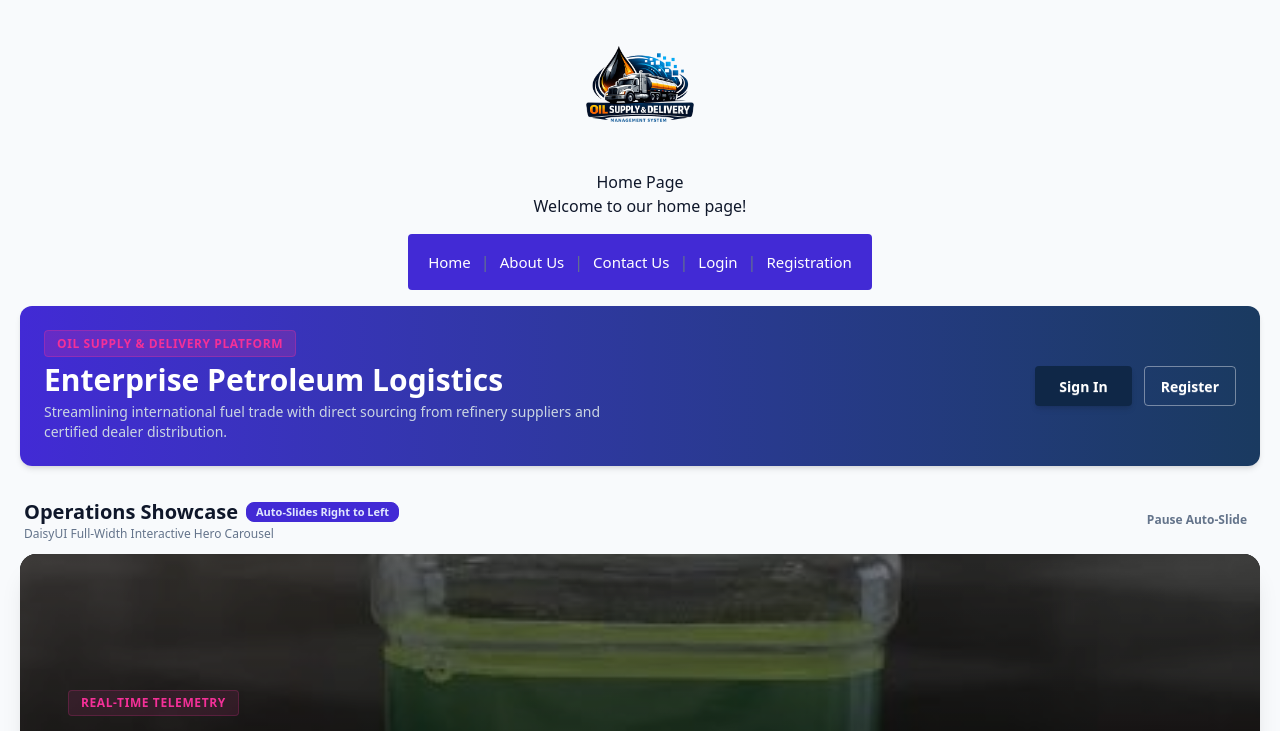
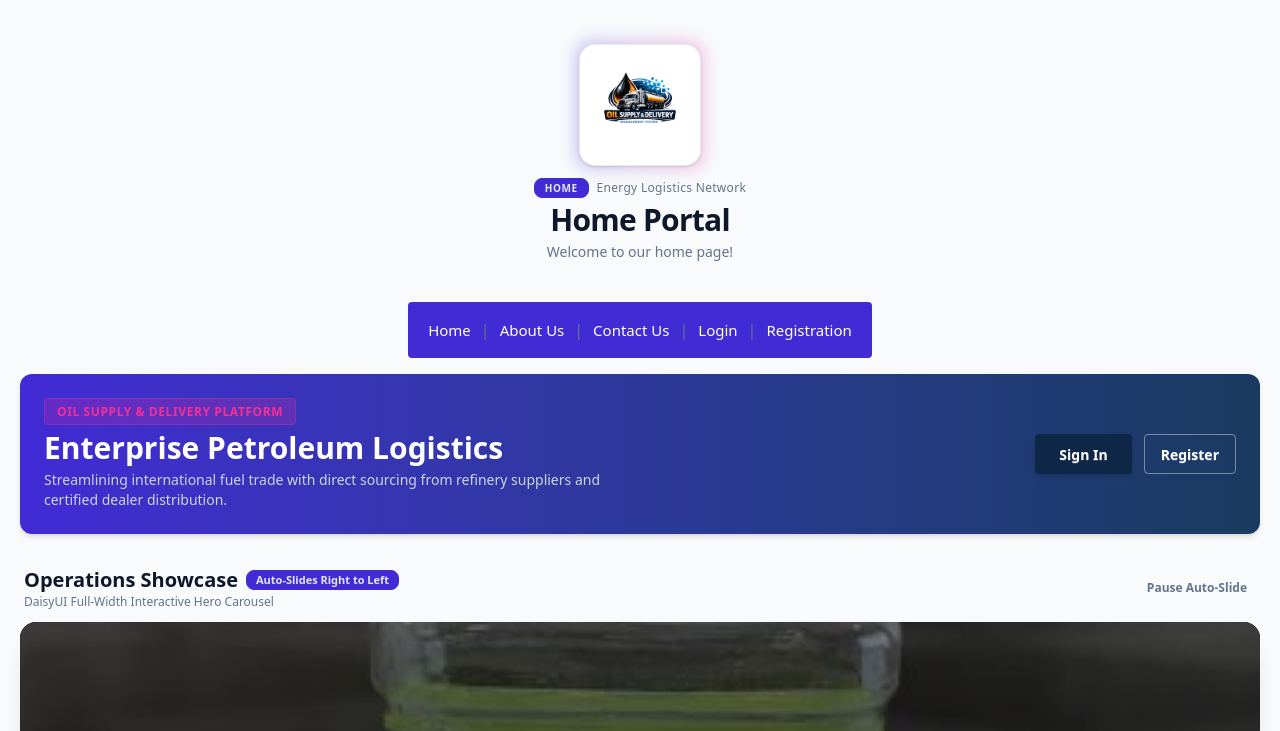
Before and after one commit to MirEashanZaman/Oil-Supply-Delivery-Management-System-Frontend, a Next.js app: page / in a window 1280 px wide. Shown: the top 731 px of the page. Built offline with nearby package versions, Linux system fonts and the light colour scheme; no server answers.

Commit message:
Enhance MyHeader component with modern typography and DaisyUI badges

```diff
--- a/components/header.tsx
+++ b/components/header.tsx
@@ -2,10 +2,27 @@ import Image from "next/image";
 
 export default function MyHeader(props: { name: string; message: string }) {
     return (
-        <>
-            <Image src="/LOGO.png" alt="Logo" width={150} height={150} />
-            <h6>{props.name} Page</h6>
-            <p>{props.message}</p>
-        </>
+        <div className="w-full flex flex-col items-center justify-center my-6 text-center animate-fadeIn">
+            <div className="relative mb-3 group">
+                <div className="absolute -inset-1 bg-gradient-to-r from-primary to-secondary rounded-2xl blur-sm opacity-25 group-hover:opacity-40 transition-opacity"></div>
+                <div className="relative bg-white p-2.5 rounded-2xl shadow-sm border border-slate-200/80 flex items-center justify-center">
+                    <Image src="/LOGO.png" alt="Logo" width={100} height={100} priority className="object-contain" />
+                </div>
+            </div>
+            <div className="inline-flex items-center gap-2 mb-1">
+                <span className="badge badge-primary badge-sm font-bold uppercase tracking-wider text-[10px] px-2.5 py-1">
+                    {props.name}
+                </span>
+                <span className="text-xs text-secondary-gray font-medium tracking-wide">
+                    Energy Logistics Network
+                </span>
+            </div>
+            <h1 className="text-2xl sm:text-3xl font-extrabold text-dark-slate tracking-tight">
+                {props.name} Portal
+            </h1>
+            <p className="text-sm text-secondary-gray max-w-md mt-1">
+                {props.message}
+            </p>
+        </div>
     );
 }
```
